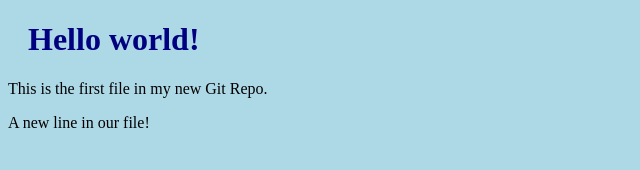
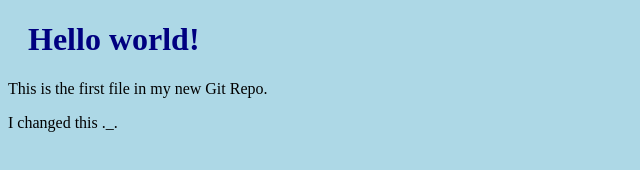
Before and after one commit to SublimeGreenTea/myteklab-hello-world, a plain HTML site: page index.html in a window 1280 px wide. Shown: the full height of the page, 0-640 px from the left. Drawn offline with Linux system fonts and the light colour scheme.

Commit message:
changed a line in index.html

```diff
--- a/index.html
+++ b/index.html
@@ -8,7 +8,7 @@
 
 <h1>Hello world!</h1>
 <p>This is the first file in my new Git Repo.</p>
-<p>A new line in our file!</p>
+<p>I changed this ._.</p>
 
 </body>
 </html>
```
